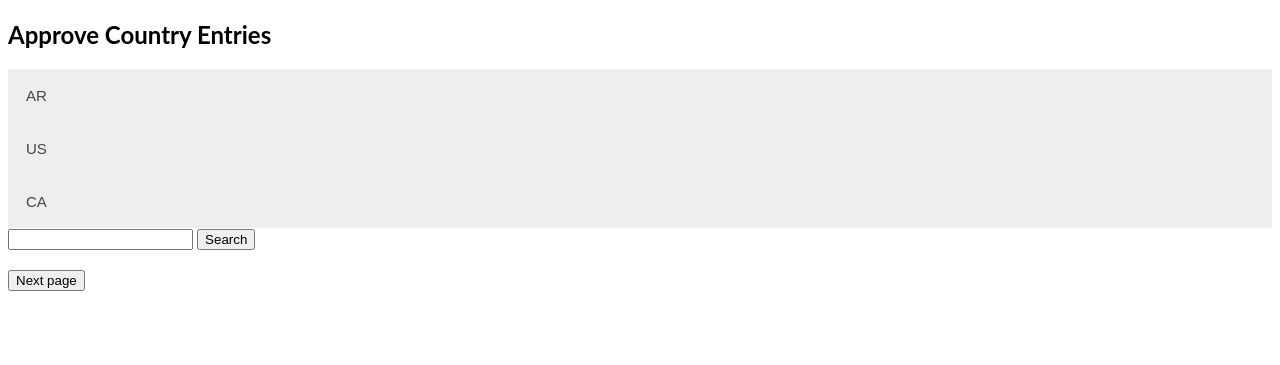
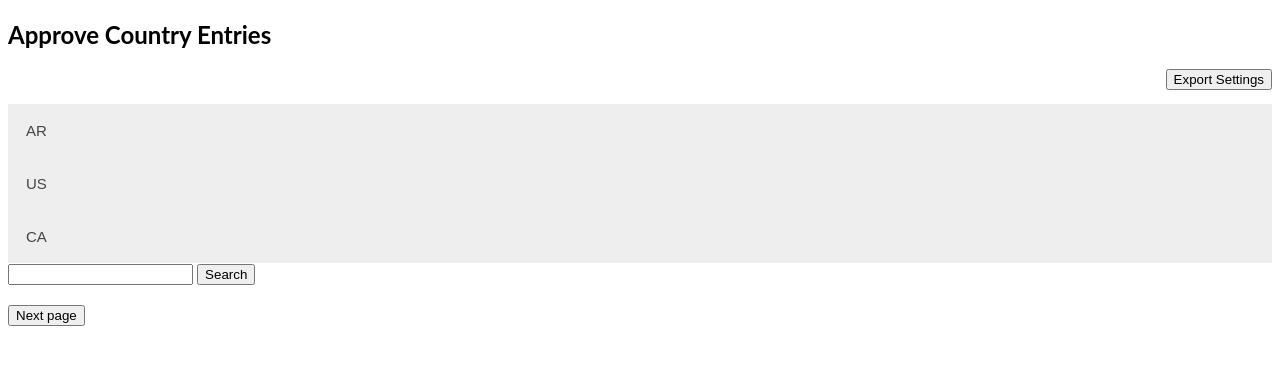
Before and after one commit to ianrm02/salesforce_project, a Flask app: page /country_approve in a window 1280 px wide. Shown: the top 365 px of the page. Run offline with Flask 3, Linux system fonts and the light colour scheme.

Commit message:
Added non function export and approve all buttons

```diff
--- a/main/templates/country_skeleton.html
+++ b/main/templates/country_skeleton.html
@@ -51,6 +51,9 @@
               <body>
 
               <h2>Approve Country Entries</h2>
+
+              <input type="button" value="Export Settings" style="float: right;">
+              <br>
 
               <ul>
               {% for item in ccodes %}
@@ -143,6 +146,9 @@
                         </td>
                       </tr>
                   </table>
+                  <input type="button" value="Approve All" style="float: right;">
+                  <br>
+                  <br>
               </div>
 
               <button class="accordion">US</button>
@@ -175,11 +181,11 @@
                             <option value="AR">AR</option>
                             <option value="FR">AR</option>
                           </select>
-                          <input type="submit" value="Confirm">
                         </form>
                       </td>
                     </tr>
                   </table>
+                  <input type="button" value="Approve All" style="float: right;">
                   <br>
                   <br>
               </div>
--- a/main/webapp.py
+++ b/main/webapp.py
@@ -32,6 +32,4 @@ def end():
     return render_template('endscreen.html')
 
 if __name__ == "__main__":
-    # country_input = input("Country: ")
-    # print("Input: ", country_input)
     app.run(host="127.0.0.1", port=8080, debug=True)
```
